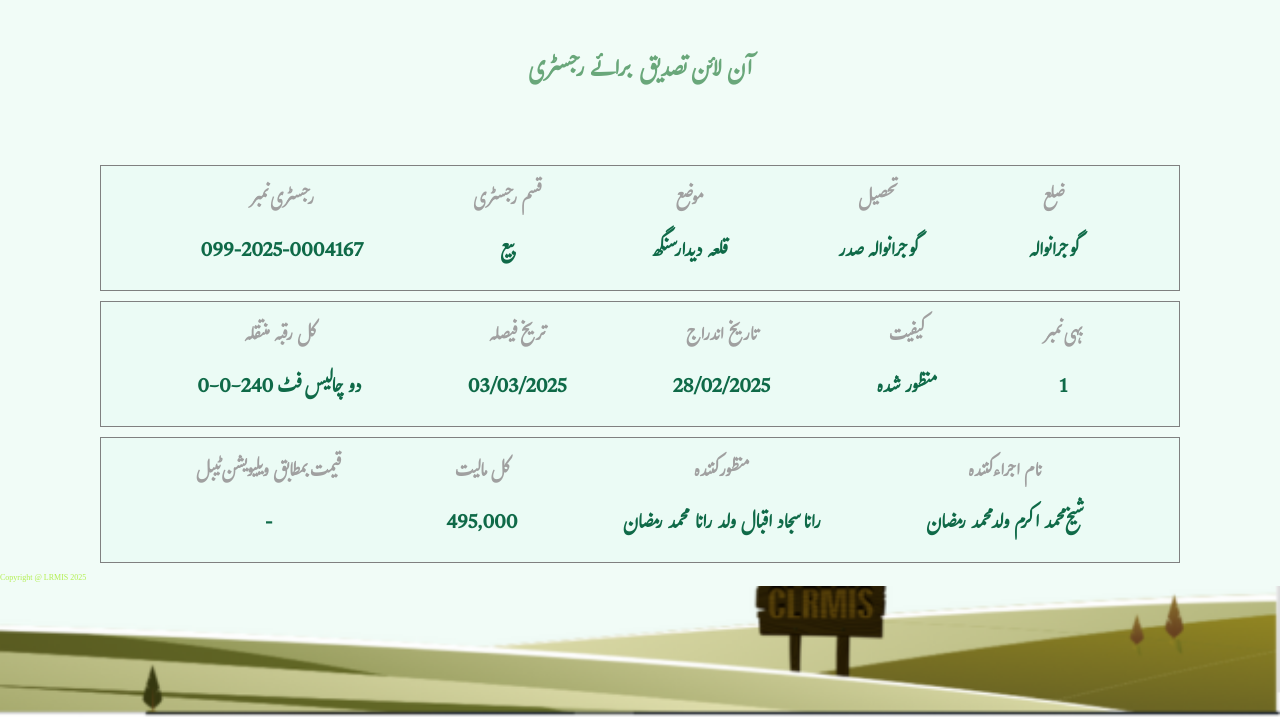
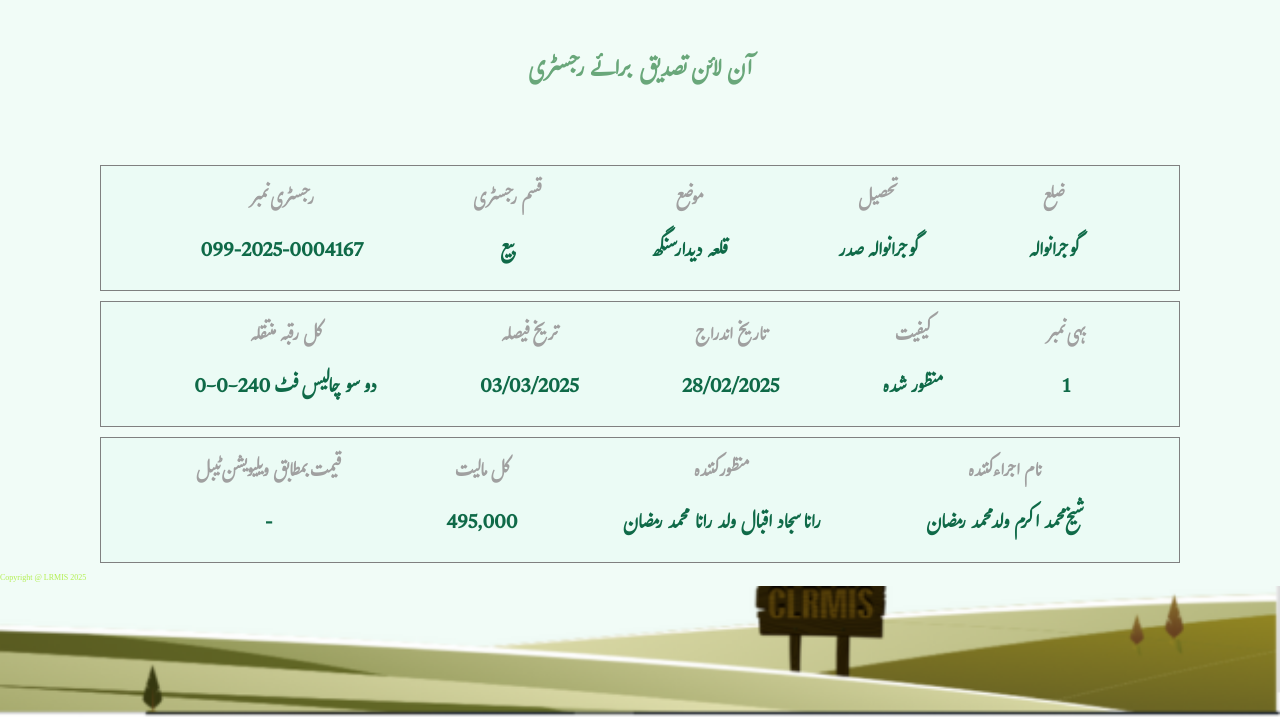
Before and after one commit to punjabzameen/https-onlinefard.punjab-zameen.gov.pk-RegistryVerification-data-HZVAQeF2tYkBM-k1FKY2ZRUGKFYSHI-BpS, a plain HTML site: page index.html in a window 1280 px wide. Shown: the part 80-800 px from the top of the page. Drawn offline with Linux system fonts and the light colour scheme.

Commit message:
Update index.html

```diff
--- a/index.html
+++ b/index.html
@@ -63,7 +63,7 @@
             <div class="item text1">
                 <h3>کل رقبہ منتقلہ
                 </h3>
-                <p>0-0-240 دو چالیس فٹ
+                <p>0-0-240 دو سو چالیس فٹ
                 </p>
             </div>
             <div class="item text2"><h3>تریخ فیصلہ
```
